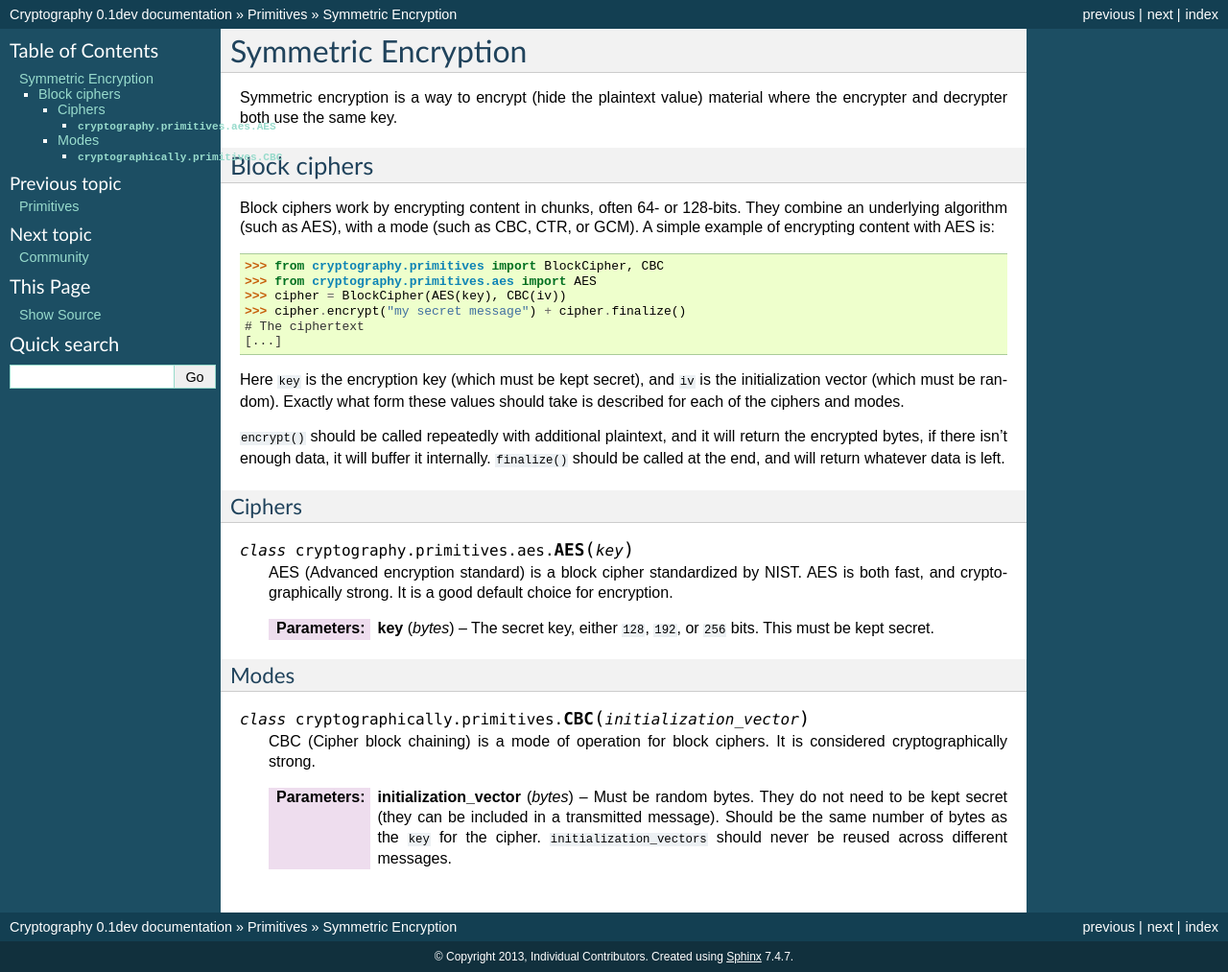
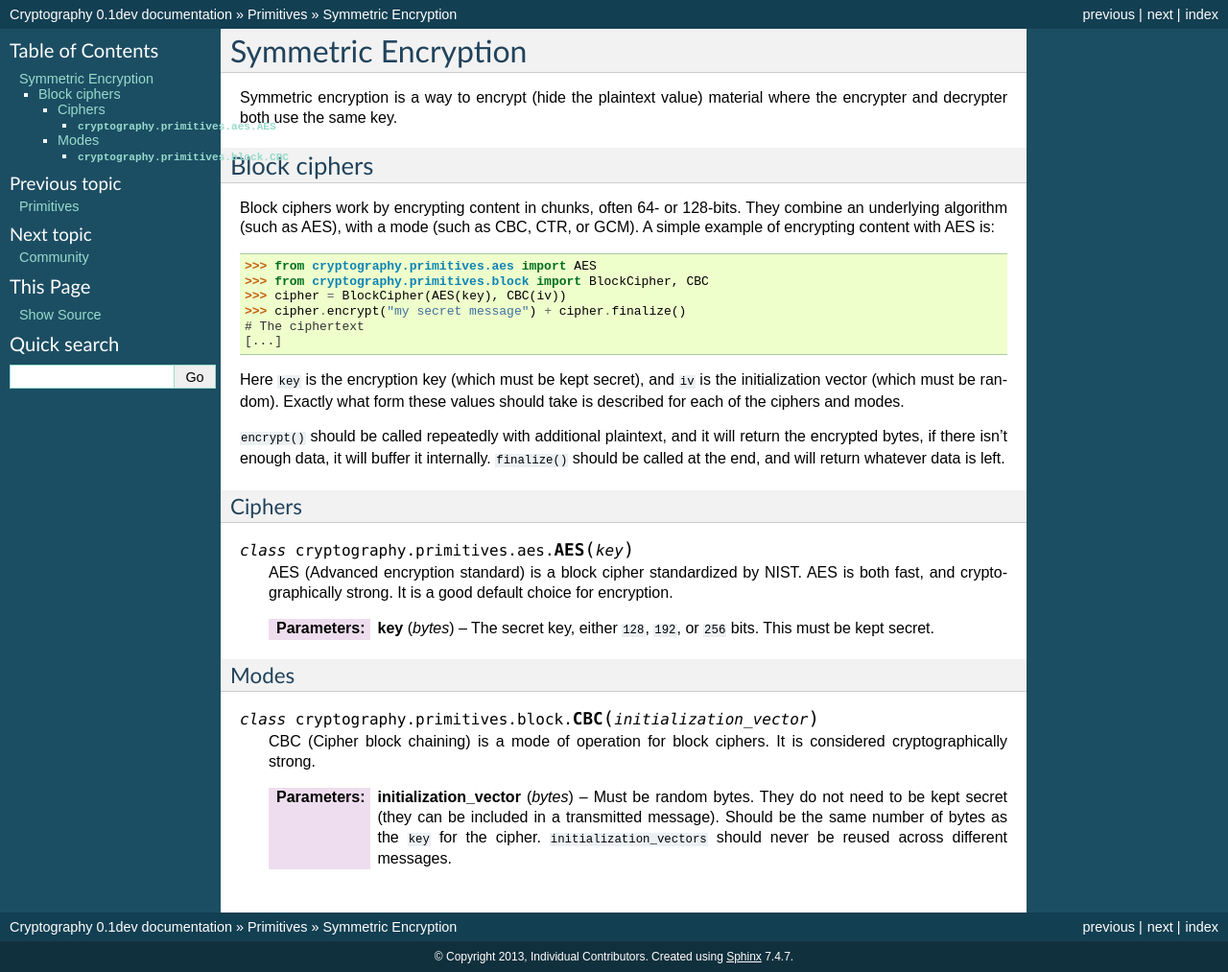
Before and after one commit to WebKing0121/cryptography, a Sphinx documentation site: the page built from docs/primitives/symmetric-encryption.rst, in a window 1280 px wide. Shown: the whole page at 96% size. Built offline with Sphinx 7.4.7, drawn with Linux system fonts in a browser that asks for light colours.

Commit message:
fix spelling errors, move module

```diff
--- a/docs/primitives/symmetric-encryption.rst
+++ b/docs/primitives/symmetric-encryption.rst
@@ -13,8 +13,8 @@ or GCM). A simple example of encrypting content with AES is:
 
 .. code-block:: pycon
 
-    >>> from cryptography.primitives import BlockCipher, CBC
     >>> from cryptography.primitives.aes import AES
+    >>> from cryptography.primitives.block import BlockCipher, CBC
     >>> cipher = BlockCipher(AES(key), CBC(iv))
     >>> cipher.encrypt("my secret message") + cipher.finalize()
     # The ciphertext
@@ -45,7 +45,7 @@ Ciphers
 Modes
 ~~~~~
 
-.. class:: cryptographically.primitives.CBC(initialization_vector)
+.. class:: cryptography.primitives.block.CBC(initialization_vector)
 
     CBC (Cipher block chaining) is a mode of operation for block ciphers. It is
     considered cryptographically strong.
```
